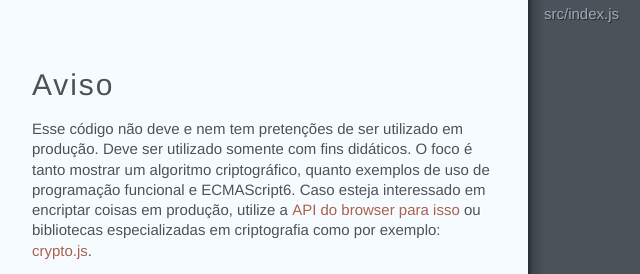
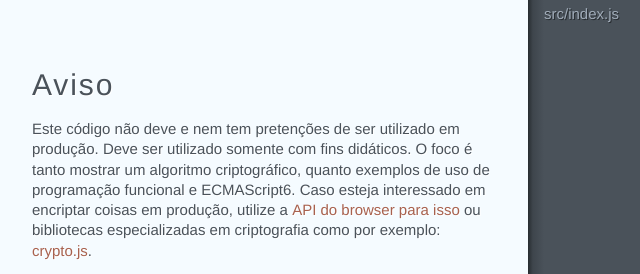
Before and after one commit to halan/aes.js, a plain HTML site: page index.html in a window 1280 px wide. Shown: the top 274 px of the page, 0-640 px from the left. Drawn offline with Linux system fonts and the light colour scheme.

Commit message:
undefined

```diff
--- a/index.html
+++ b/index.html
@@ -1,4 +1,4 @@
-<!DOCTYPE html><html lang="en"><head><title>index</title></head><meta http-equiv="Content-Type" content="text/html; charset=utf-8"><meta name="viewport" content="width=device-width, initial-scale=1.0, minimum-scale=1.0, maximum-scale=1.0"><meta name="groc-relative-root" content=""><meta name="groc-document-path" content="index"><meta name="groc-project-path" content="src/index.js"><meta name="groc-github-url" content="https://github.com/halan/aes-es6"><link rel="stylesheet" type="text/css" media="all" href="assets/style.css"><script type="text/javascript" src="assets/behavior.js"></script><body><div id="meta"><div class="file-path"><a href="https://github.com/halan/aes-es6/blob/master/src/index.js">src/index.js</a></div></div><div id="document"><div class="segment"><div class="comments "><div class="wrapper"><h2 id="aviso">Aviso</h2></div></div></div><div class="segment"><div class="comments "><div class="wrapper"><p>Esse código não deve e nem tem pretenções de ser utilizado em produção.
+<!DOCTYPE html><html lang="en"><head><title>index</title></head><meta http-equiv="Content-Type" content="text/html; charset=utf-8"><meta name="viewport" content="width=device-width, initial-scale=1.0, minimum-scale=1.0, maximum-scale=1.0"><meta name="groc-relative-root" content=""><meta name="groc-document-path" content="index"><meta name="groc-project-path" content="src/index.js"><meta name="groc-github-url" content="https://github.com/halan/aes-es6"><link rel="stylesheet" type="text/css" media="all" href="assets/style.css"><script type="text/javascript" src="assets/behavior.js"></script><body><div id="meta"><div class="file-path"><a href="https://github.com/halan/aes-es6/blob/master/src/index.js">src/index.js</a></div></div><div id="document"><div class="segment"><div class="comments "><div class="wrapper"><h2 id="aviso">Aviso</h2></div></div></div><div class="segment"><div class="comments "><div class="wrapper"><p>Este código não deve e nem tem pretenções de ser utilizado em produção.
 Deve ser utilizado somente com fins didáticos. O foco é tanto mostrar um algoritmo criptográfico,
 quanto exemplos de uso de programação funcional e ECMAScript6.
 Caso esteja interessado em encriptar coisas em produção, utilize a
```
